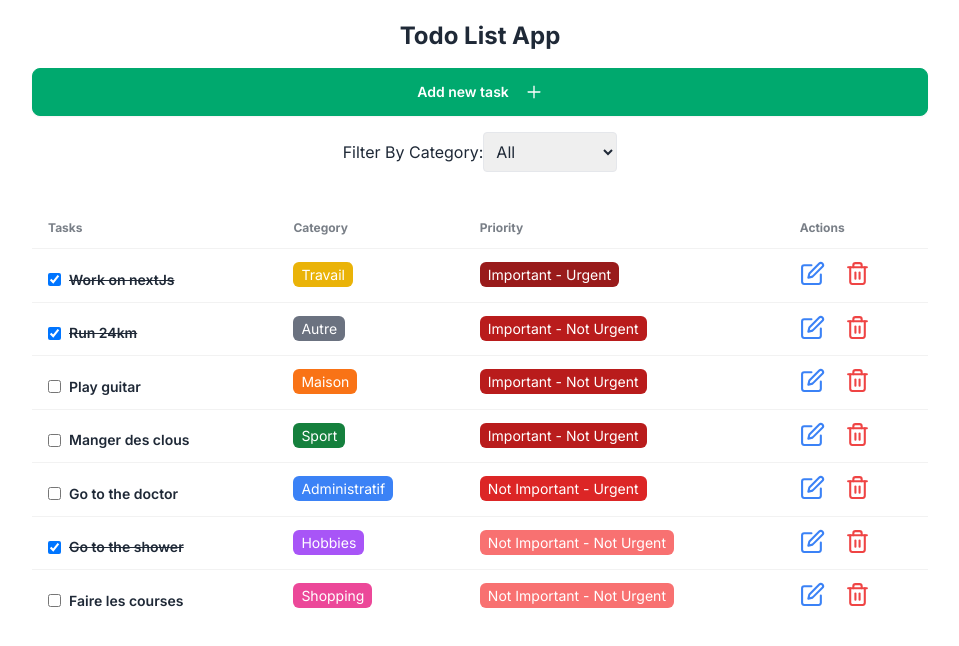
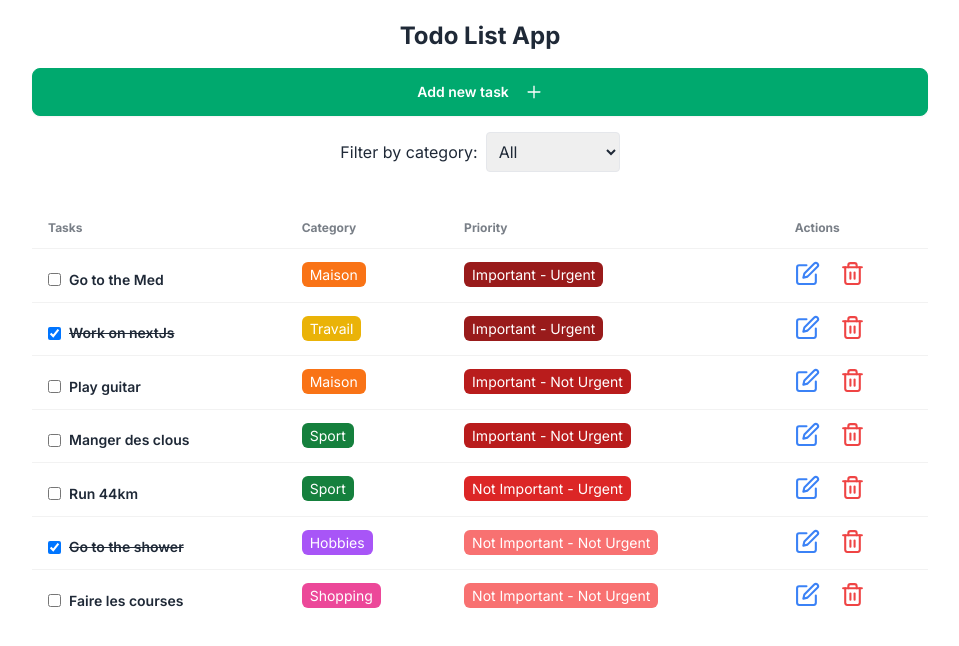
Before and after one commit to Itabghazouani/next-exercise-todo-list, a Next.js app: page / in a window 1280 px wide. Shown: the top 646 px of the page, without its empty margins (160-1119 px from the left). Built offline with nearby package versions, Linux system fonts and the light colour scheme; data requests are answered from the project's data file.

Commit message:
All funcionality implemented, demo ready

```diff
--- a/data/todos.json
+++ b/data/todos.json
@@ -2,16 +2,16 @@
   "tasks": [
     {
       "id": "2",
-      "desc": "Run 24km",
-      "category": "Autre",
-      "priority": "Important - Not Urgent",
-      "completed": true
+      "desc": "Run 44km",
+      "category": "Sport",
+      "priority": "Not Important - Urgent",
+      "completed": false
     },
     {
       "id": "7e7b770c-05c6-43ba-91ba-f5870fb9e976",
-      "desc": "Go to the doctor",
-      "category": "Administratif",
-      "priority": "Not Important - Urgent",
+      "desc": "Go to the Med",
+      "category": "Maison",
+      "priority": "Important - Urgent",
       "completed": false
     },
     {
--- a/src/app/components/AddTask.tsx
+++ b/src/app/components/AddTask.tsx
@@ -2,15 +2,18 @@
 
 import { AiOutlinePlus } from "react-icons/ai";
 import Modal from "./Modal";
-import { FormEventHandler, useState } from "react";
-import { useRouter } from "next/navigation";
+import { Dispatch, FC, FormEventHandler, SetStateAction, useState } from "react";
 import { v4 as uuidv4 } from "uuid";
 import { addTodo } from "../../../api";
 import { CATEGORIES, PRIORITIES } from "@/constants";
+import { ITask } from "@/types/tasks";
 
+interface AddTaskProps {
+  setTasks: Dispatch<SetStateAction<ITask[]>>
+  setFilteredTasks: Dispatch<SetStateAction<ITask[]>>
+}
 
-const AddTask = () => {
-  const router = useRouter();
+const AddTask: FC<AddTaskProps> = ({ setTasks, setFilteredTasks }) => {
 
   const [modalOpen, setModalOpen] = useState<boolean>(false);
   const [newTaskDesc, setNewTaskDesc] = useState<string>("");
@@ -34,20 +37,23 @@ const AddTask = () => {
       alert("Please enter a description")
       return
     }
+
+    const newTask = {
+      id: uuidv4(),
+      desc: newTaskDesc,
+      category: newTaskCategory,
+      priority: newTaskPriority,
+      completed: false,
+    };
+
     try {
-      await addTodo({
-        id: uuidv4(),
-        desc: newTaskDesc,
-        category: newTaskCategory,
-        priority: newTaskPriority,
-        completed: false,
-      });
+      await addTodo(newTask);
+      setTasks(prevTasks => [...prevTasks, newTask]);
+      setFilteredTasks(prevTasks => [...prevTasks, newTask]);
       setNewTaskDesc("");
       setNewTaskCategory("");
       setNewTaskPriority("");
       setModalOpen(false);
-      router.refresh();
-
     } catch (error) {
       console.error("Failed to add task:", error);
       alert("Failed to add task. Please try again.");
--- a/src/app/components/CategoryFilter.tsx
+++ b/src/app/components/CategoryFilter.tsx
@@ -1,25 +1,27 @@
-"use client"
+import { CATEGORIES } from '@/constants'
+import React, { FC } from 'react'
 
-import { CATEGORIES } from '@/constants'
-import React from 'react'
+interface CategoryFilterProps {
+  selectedCategory: string,
+  setSelectedCategory: (selectedCategory: string) => void,
+}
 
-const CategoryFilter = () => {
-
+const CategoryFilter: FC<CategoryFilterProps> = ({selectedCategory, setSelectedCategory}) => {
   return (
     <div className='mb-4'>
-      <label htmlFor="CategoryFilter">
-        Filter By Category:
+      <label htmlFor="CategoryFilter" className='mr-2'>
+        Filter by category:
       </label>
       <select
-        id="CategoryFilter"
-        className='border p-2 rounded'>
+      id="CategoryFilter"
+      value={selectedCategory}
+      onChange={e => setSelectedCategory(e.target.value)}
+      className='border p-2 rounded'>
         <option value="">All</option>
         {CATEGORIES.map(category => (
-          <option key={category} value={category}>
-            {category}
-          </option>
+          <option value={category} key={category}>{category}</option>
         ))}
-        </select>
+      </select>
     </div>
   )
 }
--- a/src/app/components/Task.tsx
+++ b/src/app/components/Task.tsx
@@ -1,21 +1,21 @@
 "use client";
 
 import { ITask } from "@/types/tasks";
-import { FC, FormEventHandler, useState } from "react";
+import { Dispatch, FC, FormEventHandler, SetStateAction, useEffect, useState } from "react";
 import { FiEdit, FiTrash2 } from "react-icons/fi";
 import Modal from "./Modal";
-import { useRouter } from "next/navigation";
 import { deleteTodo, editTodo } from "../../../api";
-import { CATEGORIES, CATEGORY_COLORS, PRIORITIES, PRIORITY_COLORS } from "@/constants";
+import { CATEGORIES, CATEGORY_COLORS, PRIORITIES, PRIORITY_COLORS, PRIORITY_ORDER } from "@/constants";
 
 
 interface TaskProps {
   task: ITask;
+  setTasks: Dispatch<SetStateAction<ITask[]>>;
+  setFilteredTasks: Dispatch<SetStateAction<ITask[]>>;
 }
 
-const Task: FC<TaskProps> = ({ task }) => {
+const Task: FC<TaskProps> = ({ task, setTasks, setFilteredTasks }) => {
 
-  const router = useRouter();
 
   const categoryColorClass = CATEGORY_COLORS[task.category] || 'bg-gray-500';
   const priorityColorClass = PRIORITY_COLORS[task.priority] || "bg-gray-500";
@@ -33,15 +33,21 @@ const Task: FC<TaskProps> = ({ task }) => {
   const handleSubmitEditTodo: FormEventHandler<HTMLFormElement> = async (e) => {
     e.preventDefault();
     try {
-      await editTodo({
+      const updatedTask = await editTodo({
         id: editTaskInfo.id,
         desc: editTaskInfo.desc,
         category: editTaskInfo.category,
         priority: editTaskInfo.priority,
         completed: false,
       });
+      const updateAndSortTasks = (tasks: ITask[]) => {
+        const updatedTasks = tasks.map(task => task.id === updatedTask.id? updatedTask : task)
+        return updatedTasks.sort((a, b) => PRIORITY_ORDER[a.priority] - PRIORITY_ORDER[b.priority])
+      }
+      setTasks(prevTasks => updateAndSortTasks(prevTasks));
+      setFilteredTasks(prevTasks => updateAndSortTasks(prevTasks));
+
       setOpenModalEdit(false);
-      router.refresh();
     } catch (error) {
       console.error("Failed to edit task:", error);
       alert("Failed to edit task. Please try again.");
@@ -51,9 +57,9 @@ const Task: FC<TaskProps> = ({ task }) => {
   const handleDeleteTask = async (id: string) => {
     try {
       await deleteTodo(id);
+      setTasks(prevTasks => prevTasks.filter(t => t.id !== id));
+      setFilteredTasks(prevTasks => prevTasks.filter(t => t.id !== id));
       setOpenModalDeleted(false);
-      router.refresh();
-
     } catch (error) {
       console.error("Failed to delete task:", error);
       alert("Failed to delete task. Please try again.");
@@ -64,12 +70,17 @@ const Task: FC<TaskProps> = ({ task }) => {
     try {
       const updatedTask = {...task, completed:!task.completed };
       await editTodo(updatedTask);
-      router.refresh();
+      setTasks(prevTasks => prevTasks.map(t => t.id === updatedTask.id ? updatedTask : t));
+      setFilteredTasks(prevTasks => prevTasks.map(t => t.id === updatedTask.id ? updatedTask : t));
     } catch (error) {
       console.error("Failed to update task:", error);
     }
   }
 
+  useEffect(() => {
+    setTasks(prevTasks => [...prevTasks].sort((a, b) => PRIORITY_ORDER[a.priority] - PRIORITY_ORDER[b.priority]))
+    setFilteredTasks(prevTasks => [...prevTasks].sort((a, b) => PRIORITY_ORDER[a.priority] - PRIORITY_ORDER[b.priority]))
+  }, [setTasks, setFilteredTasks]);
   return (
     <tr key={task.id}>
       <td className='font-semibold text-md flex gap-2 items-center'>
--- a/src/app/components/TodoList.tsx
+++ b/src/app/components/TodoList.tsx
@@ -1,12 +1,14 @@
 import { ITask } from "@/types/tasks";
-import { FC } from "react";
+import { Dispatch, FC, SetStateAction } from "react";
 import Task from "./Task";
 
 interface TodoListProps {
   tasks: ITask[];
+  setTasks: Dispatch<SetStateAction<ITask[]>>;
+  setFilteredTasks: Dispatch<SetStateAction<ITask[]>>;
 }
 
-const TodoList: FC<TodoListProps> = ({ tasks }) => {
+const TodoList: FC<TodoListProps> = ({ tasks, setTasks, setFilteredTasks }) => {
   return (
     <div className='overflow-x-auto'>
       <table className='table w-full'>
@@ -20,7 +22,7 @@ const TodoList: FC<TodoListProps> = ({ tasks }) => {
         </thead>
         <tbody>
           {tasks.map((task) => (
-            <Task key={task.id} task={task} />
+            <Task key={task.id} task={task} setTasks={setTasks} setFilteredTasks={setFilteredTasks} />
           ))}
         </tbody>
       </table>
--- a/src/app/page.tsx
+++ b/src/app/page.tsx
@@ -1,24 +1,47 @@
+"use client"
 
+import { ITask } from "@/types/tasks";
 import { PRIORITY_ORDER } from "@/constants";
 import { getAllTodos } from "../../api";
 import { AddTask, TodoList } from "./components";
+import { useEffect, useState } from "react";
 import CategoryFilter from "./components/CategoryFilter";
 
+const Home = () => {
 
-const Home = async () => {
-  const tasks = await getAllTodos();
+  const [tasks, setTasks] = useState<ITask[]>([])
+  const [selectedCategory, setSelectedCategory] = useState<string>('')
+  const [filteredTasks, setFilteredTasks] = useState<ITask[]>([])
 
-  const sortedTasks = tasks.sort((a, b) => PRIORITY_ORDER[a.priority] - PRIORITY_ORDER[b.priority])
-  ;
+  useEffect(() => {
+    const fetchTasks = async () => {
+      const fetchedTasks = await getAllTodos()
+      setTasks(fetchedTasks)
+      setFilteredTasks(fetchedTasks)
+    }
+    fetchTasks()
+  }, [])
+
+  useEffect(() => {
+    if (selectedCategory) {
+      const filtered = tasks.filter(task => task.category === selectedCategory)
+      setFilteredTasks(filtered)
+    } else {
+      setFilteredTasks(tasks)
+    }
+  }, [selectedCategory, tasks])
+
+  // const sortedTasks = tasks.sort((a, b) => PRIORITY_ORDER[a.priority] - PRIORITY_ORDER[b.priority])
+  // ;
 
   return (
     <main className='max-w-4xl mx-auto mt-4'>
       <div className='text-center my-5 flex flex-col gap-4'>
         <h1 className='text-2xl font-bold'>Todo List App</h1>
-        <AddTask />
-        <CategoryFilter />
+        <AddTask  setTasks={setTasks} setFilteredTasks={setFilteredTasks}/>
+        <CategoryFilter selectedCategory={selectedCategory} setSelectedCategory={setSelectedCategory} />
       </div>
-      <TodoList tasks={sortedTasks} />
+      <TodoList tasks={filteredTasks} setTasks={setTasks} setFilteredTasks={setFilteredTasks}/>
     </main>
   );
 }
```
